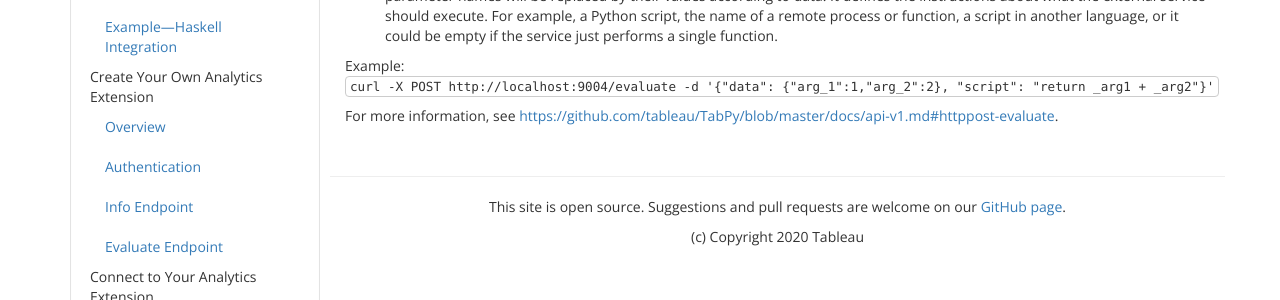
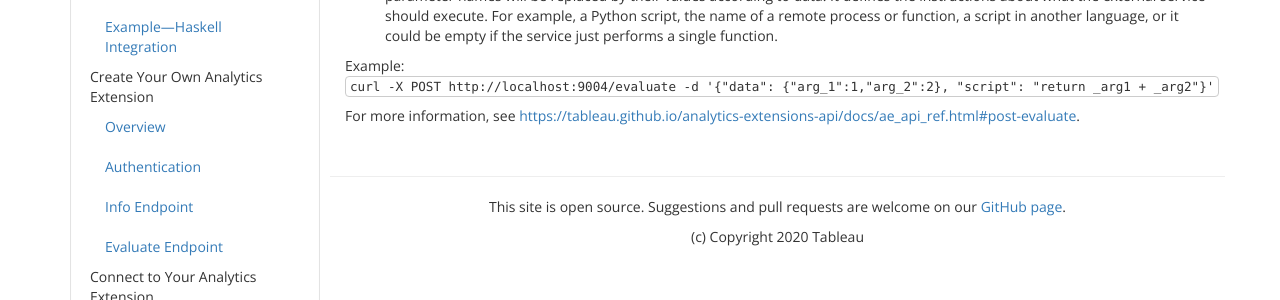
Before and after one commit to tableau/analytics-extensions-api, a Jekyll site: the page built from docs/ae_method_evaluate.md, in a window 1280 px wide. Shown: the part 432-732 px from the top of the page. Built offline with Jekyll 4.4.1, drawn with Linux system fonts in a browser that asks for light colours; nearby versions of some CDN libraries; some of the changed lines change nothing that is shown.

Commit message:
Update ae_method_evaluate.md
incorporate feedback

```diff
--- a/docs/ae_method_evaluate.md
+++ b/docs/ae_method_evaluate.md
@@ -16,4 +16,4 @@ The POST body is a JSON dictionary with two elements:
 
 Example: `curl -X POST http://localhost:9004/evaluate -d '{"data": {"arg_1":1,"arg_2":2}, "script": "return _arg1 + _arg2"}'`
 
-For more information, see [https://github.com/tableau/TabPy/blob/master/docs/api-v1.md#httppost-evaluate](https://github.com/tableau/TabPy/blob/master/docs/api-v1.md#httppost-evaluate).
+For more information, see [https://tableau.github.io/analytics-extensions-api/docs/ae_api_ref.html#post-evaluate](https://tableau.github.io/analytics-extensions-api/docs/ae_api_ref.html#post-evaluate).
```
